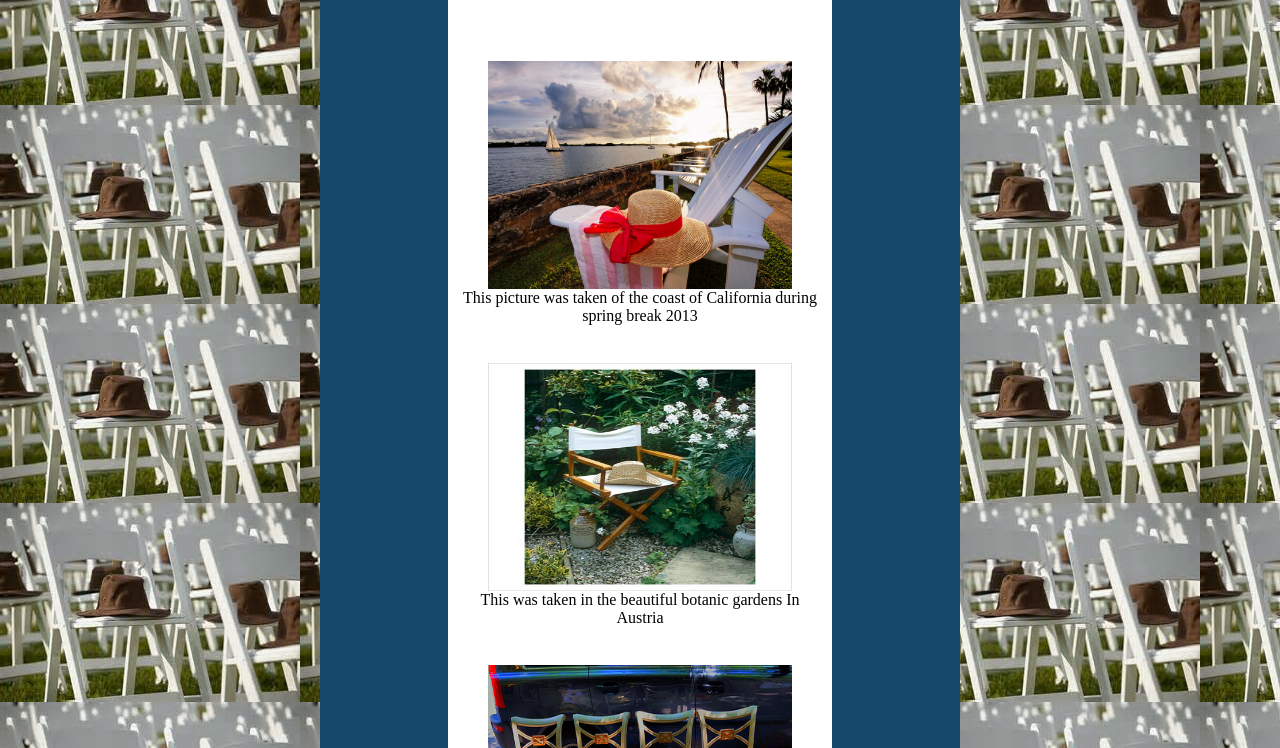
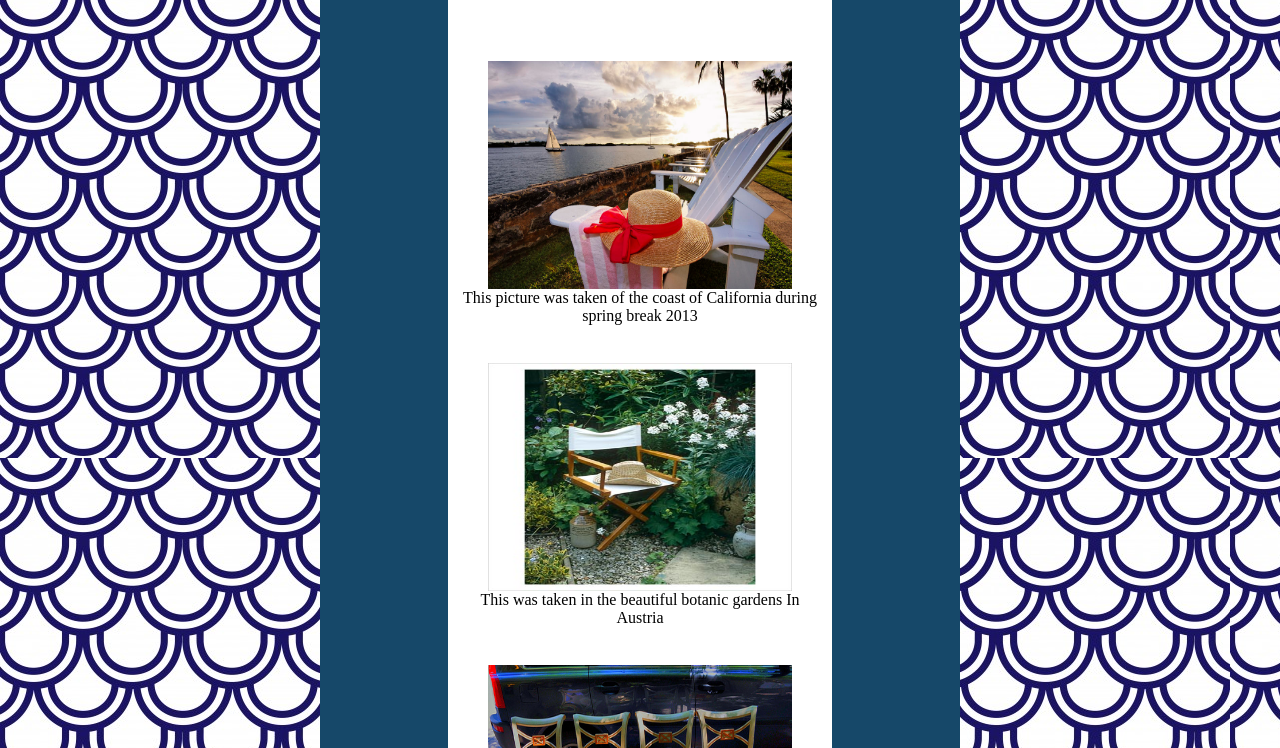
Before and after one commit to Amuelson/test1, a plain HTML site: page chairs with hats.html in a window 1280 px wide. Shown: the part 94-842 px from the top of the page. Drawn offline with Linux system fonts and the light colour scheme.

Commit message:
added in ho.jpg and added to css

```diff
--- a/style.css
+++ b/style.css
@@ -2,7 +2,7 @@
 body{
 
 	text-align:center;
-	background-image:url('chairhat1.jpg');
+	background-image:url('ho.jpg');
 }
  .midcenter {
 	color: white;
```
Also changed, not shown: ho.jpg (added).
